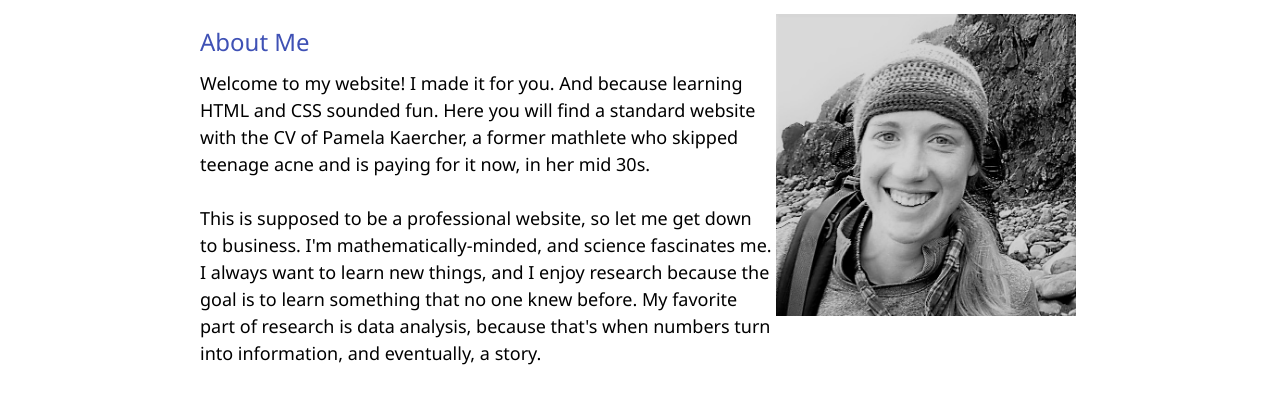
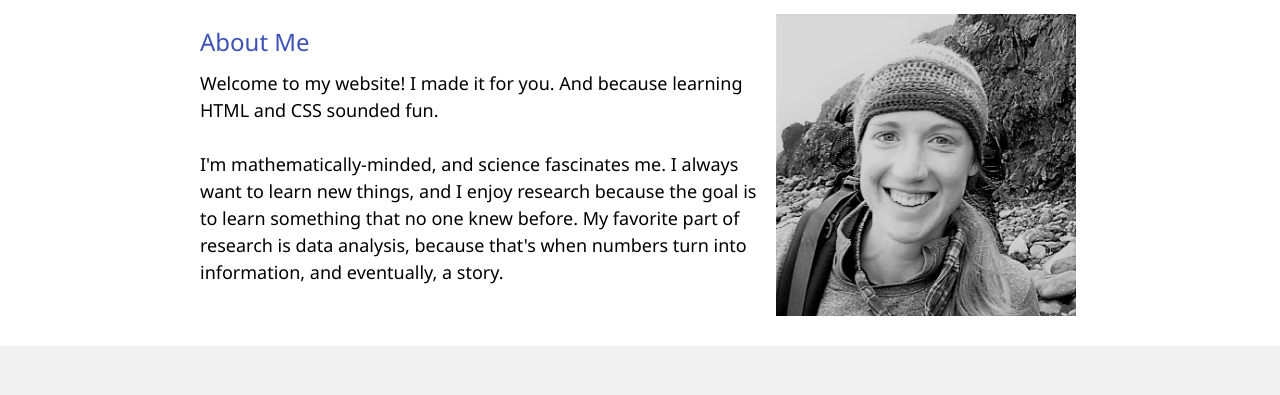
Before and after one commit to pkaercher/website, a plain HTML site: page index.html in a window 1280 px wide. Shown: the part 760-1155 px from the top of the page. Drawn offline with Linux system fonts and the light colour scheme.

Commit message:
Update index.html

```diff
--- a/index.html
+++ b/index.html
@@ -40,7 +40,7 @@
 
 
 <!-- IMAGE HEADER WITH NAME AND SELF-ASSIGNED TITLE -->
- <header class="w3-display-container w3-content w3-wide" style="max-width:1600px;min-width:500px" id="home">
+ <header class="w3-display-container w3-content w3-wide" id="home">
  		<img class="header-picture" src="megan_me_snowdonia.jpg" alt="Snowdonia scramble"></img>
  				<!-- <p class="w3-hover-dark-gray w3-hide">Photo by Mong-Han Huang</p> -->
  		 <div class="w3-padding-large w3-center ">
@@ -58,9 +58,8 @@
 	<div style="width:65%; float:left;" align="top">
 		<h3 class="w3-text-indigo  w3-left-align">About Me </h3>
 	    	<h5  class="w3-left-align">
-				Welcome to my website! I made it for you. And because learning HTML and CSS sounded fun. Here you will find a standard website with the CV of Pamela Kaercher,
-				a former mathlete who skipped teenage acne and is paying for it now, in her mid 30s. <br><br>
-				This is supposed to be a professional website, so let me get down to business.  I'm mathematically-minded, and science fascinates me.
+				Welcome to my website! I made it for you. And because learning HTML and CSS sounded fun. <br><br>
+				I'm mathematically-minded, and science fascinates me.
 				I  always want to learn new things, and I enjoy research because the goal is to learn something that no one knew before.
 				My favorite part of research is data analysis, because that's when numbers turn into information, and eventually, a story.
 		</h5>
```
